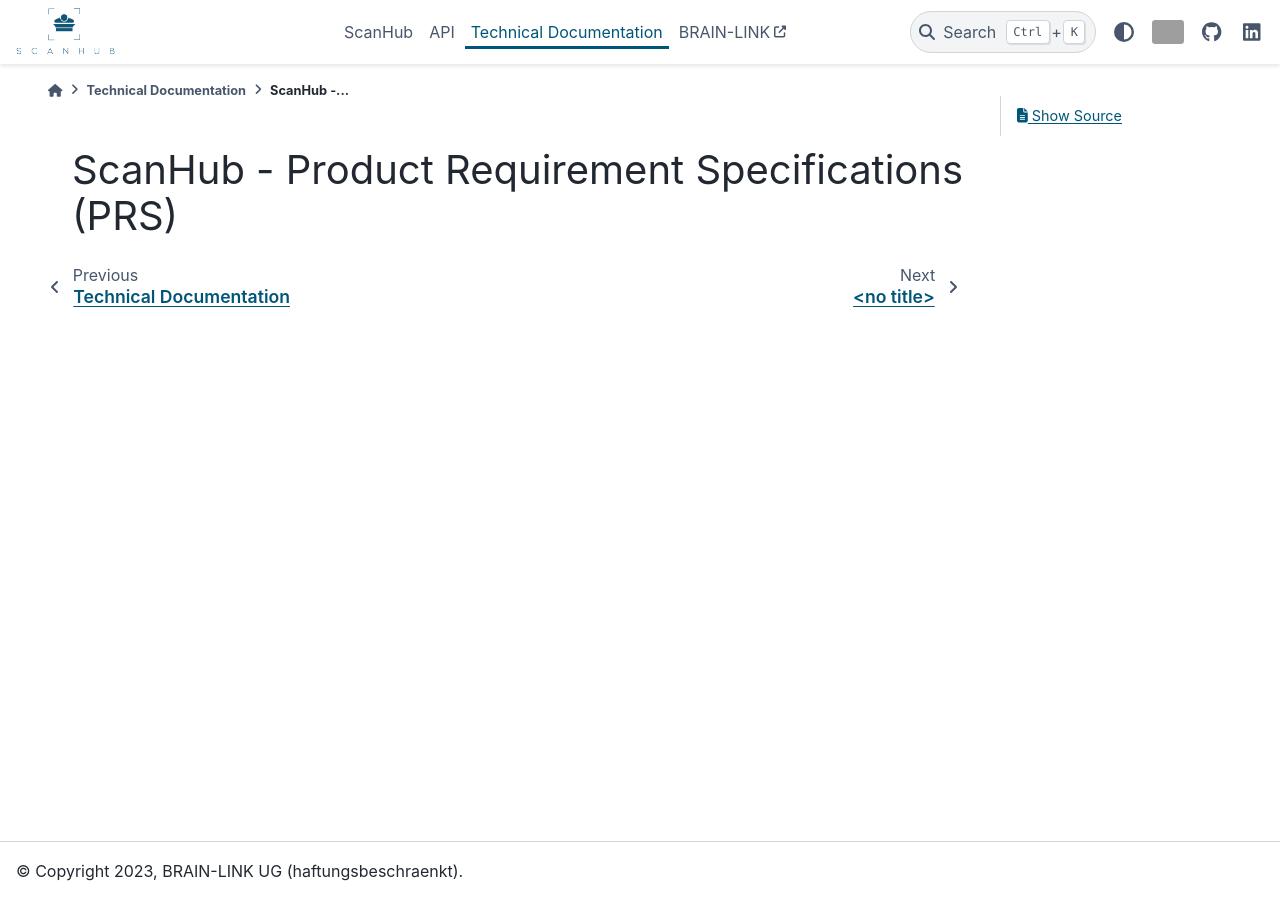
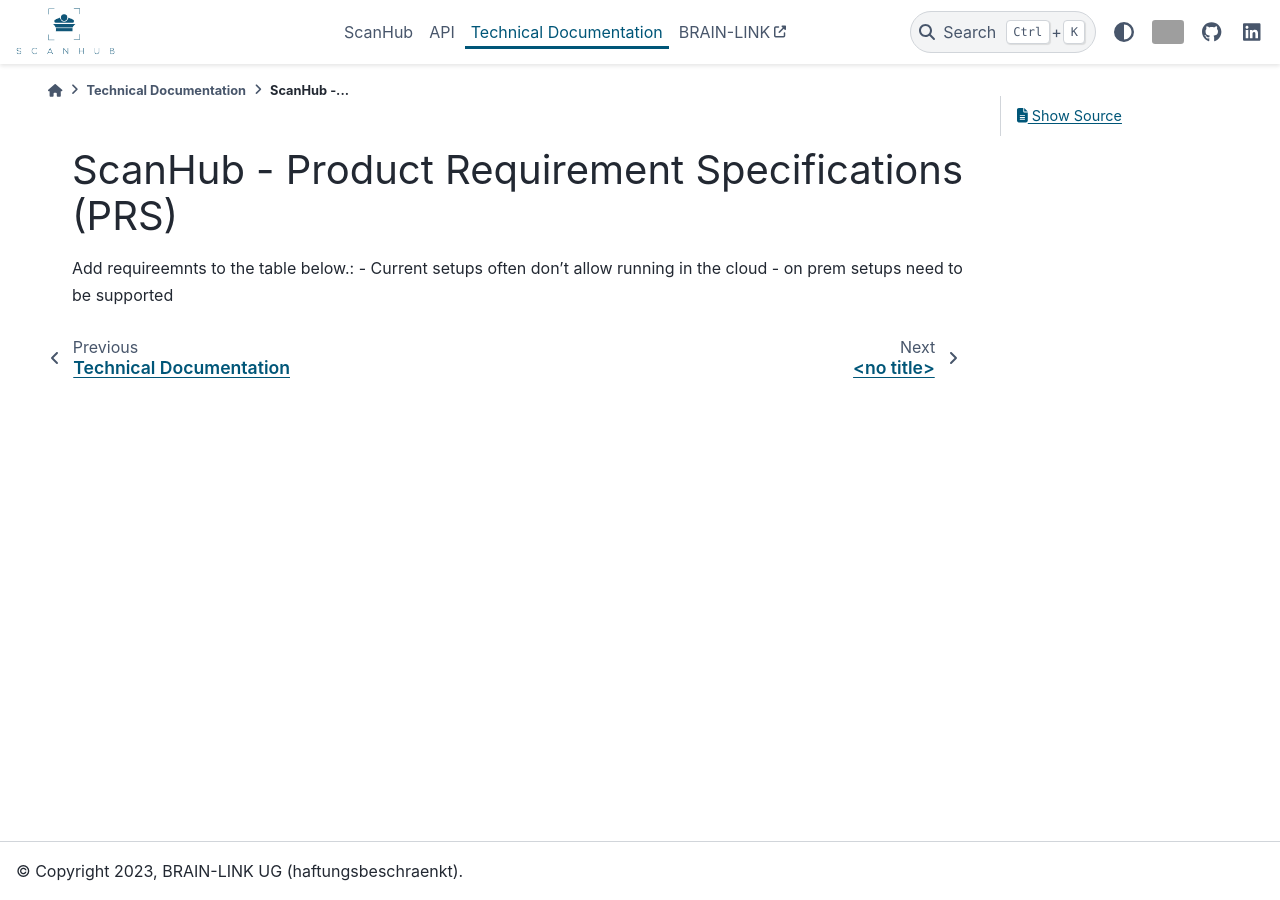
Before and after one commit to brain-link/scanhub, a Sphinx documentation site: the page built from docs/source/techdoc_prs.rst, in a window 1280 px wide. Built offline with Sphinx 7.4.7 and the PyData theme 0.15.4, drawn with Linux system fonts in a browser that asks for light colours; grey boxes are pictures that could not be loaded.

Commit message:
update product requirement specifications

```diff
--- a/docs/source/techdoc_prs.rst
+++ b/docs/source/techdoc_prs.rst
@@ -1,5 +1,9 @@
 ScanHub - Product Requirement Specifications (PRS)
 =================================================
+
+Add requireemnts to the table below.:
+- Current setups often don't allow running in the cloud - on prem setups need to be supported
+
 
 .. table::
    :widths: 10 10 40 30 10 20
```
